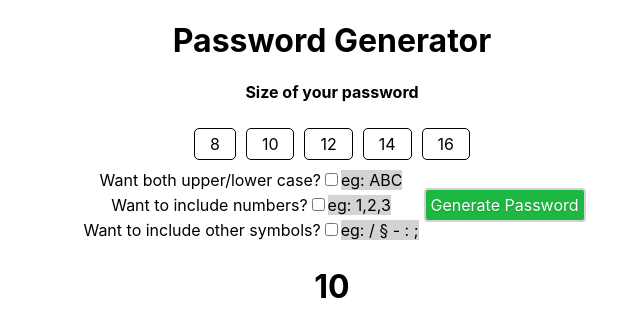
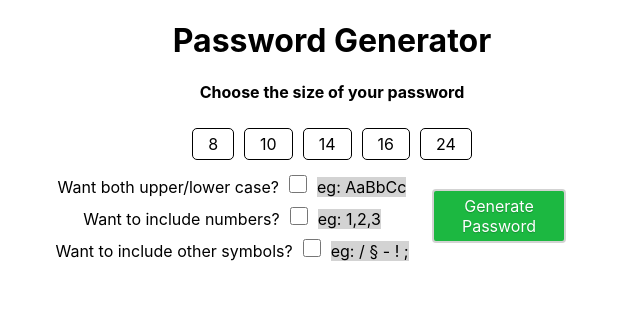
Before and after one commit to kaninjegarn/password_generator, a React (Create React App) app: page / in a window 1280 px wide. Shown: the top 336 px of the page, without its empty margins (308-948 px from the left). Built offline with nearby package versions, Linux system fonts and the light colour scheme.

Commit message:
fully functional.

```diff
--- a/package.json
+++ b/package.json
@@ -6,8 +6,10 @@
     "@testing-library/jest-dom": "^5.11.4",
     "@testing-library/react": "^11.1.0",
     "@testing-library/user-event": "^12.1.10",
+    "copy-to-clipboard": "^3.3.1",
     "node-sass": "^4.0.1",
     "react": "^17.0.2",
+    "react-copy-to-clipboard": "^5.0.3",
     "react-dom": "^17.0.2",
     "react-scripts": "4.0.3",
     "web-vitals": "^1.0.1"
--- a/src/Components/PasswordGen/PasswordGen.jsx
+++ b/src/Components/PasswordGen/PasswordGen.jsx
@@ -1,14 +1,18 @@
 import React, { useState } from 'react';
 import './PasswordGen.scss';
-import { checkIfAllTrue } from '../../helpers';
+import { checkIfAllTrue, generatePassword } from '../../helpers';
+// import { CopyToClipboard } from 'react-copy-to-clipboard';
+import copy from 'copy-to-clipboard';
 
 const PasswordGen = () => {
   const [generatedPassword, setGeneratedPassword] = useState();
-  const [passwordSize, setPasswordSize] = useState(10);
+  const [passwordSize, setPasswordSize] = useState(0);
   const [includeCaps, setIncludeCaps] = useState(false);
   const [includeNumbers, setIncludeNumbers] = useState(false);
   const [includeSymbols, setIncludeSymbols] = useState(false);
-
+  const [active, setActive] = useState();
+  const [msg, setMsg] = useState("");
+  const [copyMsg, setCopyMsg] = useState("Copy");
   // Create array with the alphabet
   const alpha = Array.from(Array(26)).map((e, index) => index + 65);
   // console.log(alpha)
@@ -16,31 +20,69 @@ const PasswordGen = () => {
 
   // Create an array that contains lower case alphabet.
   const lowerAlphabet = Array.from(alphabet.toString().toLowerCase());
-  const res = Array.from(lowerAlphabet.toString().toLowerCase().replace(/,/g, ""));
+  const caps = Array.from(lowerAlphabet.toString().toLowerCase().replace(/,/g, ""));
 
   // create an array with 1-9
   const numbers = Array.from(Array(10).keys());
 
   // Create array with strange symbols
-  const otherSymbols = ["/", "-", ".", ",", ":", ";", "§", "'"];
+  const otherSymbols = ["/", "-", ".", ",", ":", ";", "§", "'", "!", "?"];
 
   // Get a random value from the full array
   const handleClick = () => {
-    if (checkIfAllTrue(includeCaps, includeNumbers, includeSymbols)) {
-      let fullArr = alphabet.concat(res, numbers, otherSymbols)
-      const tempNewPassword = Array.from({ length: passwordSize });
-
-      tempNewPassword.forEach(function (part, index, theArray) {
-        const foundIndex = Math.floor(Math.random() * fullArr.length);
-        theArray[index] = fullArr[foundIndex];
-      });
-      setGeneratedPassword(tempNewPassword)
+    if (passwordSize === 0) {
+      setMsg("Need to verify the size.");
+    } else {
+      setMsg("");
+      setCopyMsg("Copy");
+      let fullArr;
+      const emptyNewPassword = Array.from({ length: passwordSize });
+      if (checkIfAllTrue(includeCaps, includeNumbers, includeSymbols)) {
+        fullArr = alphabet.concat(caps, numbers, otherSymbols);
+        setGeneratedPassword(generatePassword(emptyNewPassword, fullArr));
+        console.log(generatePassword(emptyNewPassword, fullArr))
+        // * CAPS & NUMBERS ARE TRUE
+      } else if (includeCaps && numbers && !includeSymbols) {
+        fullArr = alphabet.concat(caps, numbers);
+        setGeneratedPassword(generatePassword(emptyNewPassword, fullArr));
+        console.log(generatePassword(emptyNewPassword, fullArr))
+        // * NUMBERS & SYMBOLS ARE TRUE
+      } else if (includeNumbers && includeSymbols && !includeCaps) {
+        fullArr = alphabet.concat(otherSymbols, numbers);
+        setGeneratedPassword(generatePassword(emptyNewPassword, fullArr));
+        console.log(generatePassword(emptyNewPassword, fullArr))
+        // * CAPS OCH SYMBOLS ARE TRUE
+      } else if (includeCaps && includeSymbols && !includeNumbers) {
+        fullArr = alphabet.concat(caps, otherSymbols);
+        setGeneratedPassword(generatePassword(emptyNewPassword, fullArr));
+        console.log(generatePassword(emptyNewPassword, fullArr))
+        // * CAPS ÄR TRUE
+      } else if (includeCaps && !includeNumbers && !includeSymbols) {
+        fullArr = alphabet.concat(caps);
+        setGeneratedPassword(generatePassword(emptyNewPassword, fullArr));
+        console.log(generatePassword(emptyNewPassword, fullArr))
+        // * NUMBERS ÄR TRUE
+      } else if (includeNumbers && !includeCaps && !includeSymbols) {
+        fullArr = alphabet.concat(numbers);
+        setGeneratedPassword(generatePassword(emptyNewPassword, fullArr));
+        console.log(generatePassword(emptyNewPassword, fullArr))
+        // * SYMBOLS ÄR TRUE
+      } else if (includeSymbols && !includeNumbers && !includeCaps) {
+        fullArr = alphabet.concat(otherSymbols);
+        setGeneratedPassword(generatePassword(emptyNewPassword, fullArr));
+        console.log(generatePassword(emptyNewPassword, fullArr))
+        // * INGEN ÄR TRUE
+      } else if (!checkIfAllTrue(includeCaps, includeNumbers, includeSymbols)) {
+        setGeneratedPassword(generatePassword(emptyNewPassword, alphabet));
+        console.log(generatePassword(emptyNewPassword, alphabet))
+      }
     }
   }
 
   // Function that will set the length of the generated passwords array.
   const changeSize = (event) => {
-    setPasswordSize(parseInt(event.target.getAttribute('size')))
+    setPasswordSize(parseInt(event.target.getAttribute('size')));
+    setActive(parseInt(event.target.getAttribute('size')))
   }
 
   // Function that handles the checkbox for caps
@@ -59,23 +101,31 @@ const PasswordGen = () => {
     console.log(includeSymbols)
   }
 
+  function copy2Clipboard() {
+    copy(generatedPassword.join(""));
+    setCopyMsg("Copied!")
+  }
+
   return(
     <div>
       <h1>Password Generator</h1>
-      <h4>Size of your password</h4>
+      <h4>Choose the size of your password</h4>
+      {msg && msg.length > 0 &&
+        <strong><p className="errorMSG">{msg}</p></strong>
+      }
       <div className="passwordSize">
-        <div onClick={changeSize} size={8}>8</div>
-        <div onClick={changeSize} size={10}>10</div>
-        <div onClick={changeSize} size={12}>12</div>
-        <div onClick={changeSize} size={14}>14</div>
-        <div onClick={changeSize} size={16}>16</div>
+        <div className={`btn-size ${active === 8 ? 'active' : ''}`} onClick={changeSize} size={8}>8</div>
+        <div className={`btn-size ${active === 10 ? 'active' : ''}`} onClick={changeSize} size={10}>10</div>
+        <div className={`btn-size ${active === 14 ? 'active' : ''}`} onClick={changeSize} size={14}>14</div>
+        <div className={`btn-size ${active === 16 ? 'active' : ''}`} onClick={changeSize} size={16}>16</div>
+        <div className={`btn-size ${active === 24 ? 'active' : ''}`} onClick={changeSize} size={24}>24</div>
       </div>
       <div className="container">
-        <div>
+        <div className="left-section">
           <div className="condition">
             <label htmlFor="caps">Want both upper/lower case?</label>
             <input type="checkbox" name="caps" value={includeCaps} checked={includeCaps} onChange={handleCaps}/>
-            <label className="helpText" htmlFor="caps">eg: ABC</label>
+            <label className="helpText" htmlFor="caps">eg: AaBbCc</label>
           </div>
           <div className="condition">
             <label htmlFor="numbers">Want to include numbers?</label>
@@ -85,7 +135,7 @@ const PasswordGen = () => {
           <div className="condition">
             <label htmlFor="otherSymbols">Want to include other symbols?</label>
             <input type="checkbox" name="otherSymbols" value={includeSymbols} checked={includeSymbols} onChange={handleSymbols} />
-            <label className="helpText" htmlFor="otherSymbols">eg: / § - : ;</label>
+            <label className="helpText" htmlFor="otherSymbols">eg: / § - ! ;</label>
           </div>
         </div>
         <div className="btnContainer">
@@ -93,9 +143,11 @@ const PasswordGen = () => {
         </div>
       </div>
       {generatedPassword && generatedPassword.length > 0 &&
-        <h1>{generatedPassword}</h1>
+        <div className="final-result">
+          <strong><p id="password">{generatedPassword}</p></strong>
+          <div className="btn-copy" onClick={copy2Clipboard}>{copyMsg}💾</div>
+        </div>
       }
-      <h1>{passwordSize}</h1>
     </div>
   )
 }
--- a/src/Components/PasswordGen/PasswordGen.scss
+++ b/src/Components/PasswordGen/PasswordGen.scss
@@ -7,15 +7,16 @@
 .passwordSize {
   display: flex;
   justify-content: center;
-  div {
+  .btn-size {
     border: 1px solid black;
     margin: 5px;
     padding: 5px 15px 5px 15px;
     border-radius: 5px;
     cursor: pointer;
 
-    :hover {
-      padding: 8px 20px 8px 20px;
+    &:hover, &.active {
+      background-color: darkgrey;
+      color: white;
     }
   }
 }
@@ -24,17 +25,23 @@
   margin: 5px;
 }
 
+.left-section {
+  min-width: 400px;
+}
+
 .helpText {
   background-color: lightgrey;
 }
 
 .btnContainer {
+  min-width: 200px;
   display: flex;
   flex-direction: column;
   justify-content: center
 }
 
 .btn-confirm {
+  width: 120px;
   padding: 5px;
   color: white;
   border-radius: 4px;
@@ -48,3 +55,42 @@
     padding: 8px;
   }
 }
+
+.final-result {
+  display: flex;
+  justify-content: center;
+}
+
+.btn-copy {
+  margin: 15px 2px 0 2px;
+  width: 80px;
+  height: 25px;
+  padding: 5px;
+  border-radius: 4px;
+  text-shadow: 0 1px 1px rgba(0, 0, 0, 0.2);
+  border: 2px solid lightgrey;
+  cursor: pointer;
+  background-color: rgb(0,123,255);
+  color: white;
+
+  &:hover {
+    background-color: rgb(0, 110, 255);
+    color: white;
+  }
+}
+
+#password {
+  min-width: 350px;
+  font-size: 22px;
+}
+
+.errorMSG {
+  color: red;
+  font-size: 22px;
+}
+
+input {
+  height: 18px;
+  width: 18px;
+  margin: 5px 10px 3px 10px;
+}
--- a/src/helpers/checkWhichIsTrue.js
+++ /dev/null
@@ -1,4 +0,0 @@
-function checkWhichIsTrue(checkOne, checkTwo, checkThree) {
-}
-
-export default checkWhichIsTrue;
--- /dev/null
+++ b/src/helpers/generatePassword.js
@@ -0,0 +1,9 @@
+function generatePassword(emptyNewPassword, fullArr) {
+  emptyNewPassword.forEach(function (part, index, theArray) {
+    const foundIndex = Math.floor(Math.random() * fullArr.length);
+    theArray[index] = fullArr[foundIndex];
+  });
+  return emptyNewPassword;
+}
+
+export default generatePassword;
--- a/src/helpers/index.js
+++ b/src/helpers/index.js
@@ -1,2 +1,2 @@
 export { default as checkIfAllTrue } from "./checkIfAllTrue";
-export { default as checkWhichIsTrue } from "./checkWhichIsTrue";
+export { default as generatePassword } from "./generatePassword";
```
Also changed, not shown: 1 other file (tests, documents, lock files or other folders).
